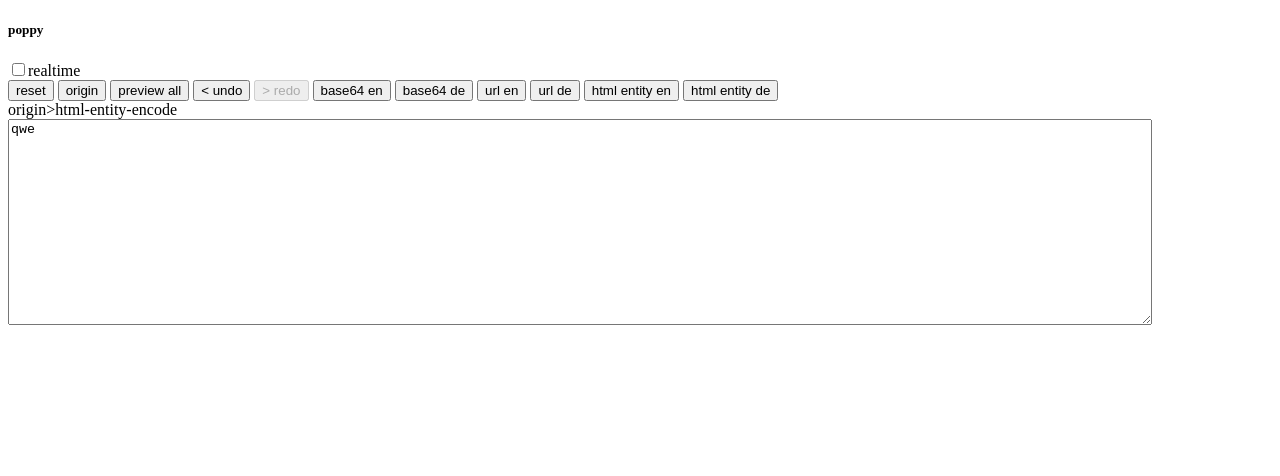
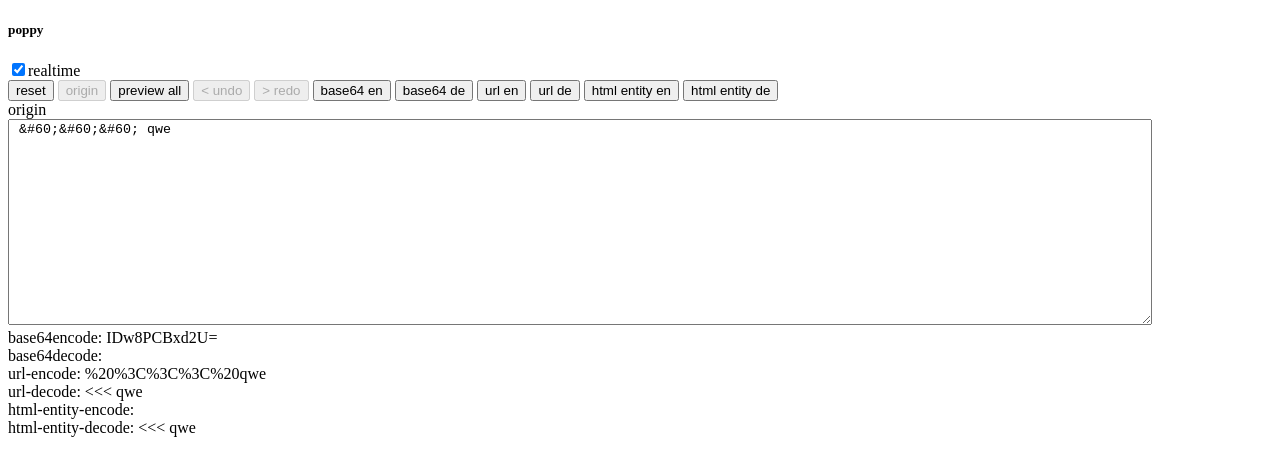
Before and after one commit to atumate/poppy, a plain HTML site: page index.html in a window 1280 px wide. Both pictures are taken after a click on the button "html entity en". Drawn offline with Linux system fonts and the light colour scheme.

Commit message:
w realtime

```diff
--- a/dist/js/main.js
+++ b/dist/js/main.js
@@ -15,9 +15,10 @@ $(document).ready(function(){
 
 		if(e.hasOwnProperty('originalEvent')){
 			stack_redo = [];
-			$("#div-preview-all").html('');
+			$("#btn-preview-all").click();
 
-		}else{
+		}
+		else{
 			stack_undo = [];
 		}
 
@@ -105,9 +106,8 @@ $(document).ready(function(){
 
 
 	$("#btn-preview-all").click(function() {
-		var tricks=[]
+		var tricks=[];
 		$(".btn-trick").each(function() {
-
 			tricks.push(this.id);
 		});
 		console.log(tricks);
@@ -130,13 +130,18 @@ $(document).ready(function(){
 				temp=$('#play').val();
 			}
 
+
+
+			if (tricks[i]=='html-entity-encode') {
+				temp ='<span class="tip">Need manually!</span>';
+			}
+
+			html_build = html_build +'<div>' +tricks[i] +': '+ temp+'</div>';
+
 			$('#play').val(origin_val);
-			html_build = html_build +'<div>' +tricks[i] +': '+ temp+'</div>';
 		}
 
 		$("#div-preview-all").html(html_build);
-
-
 
 	});
 
@@ -146,18 +151,18 @@ $(document).ready(function(){
 		}
 	});
 
+
+
+	$('#sw-realtime').change(function(){
+		if($(this).is(':checked')) {
+			$("#btn-preview-all").click();
+		}
+	});
+
 	$('#play').on('input',function (e) {
-
 		if($("#sw-realtime").is(':checked')){
 			$("#btn-preview-all").click();
 		}
-		else{
-
-		}
-
-
-
-
 	});
 
 
--- a/index.html
+++ b/index.html
@@ -11,7 +11,7 @@
 <body>
 
 	<h5>poppy</h5>
-	<input type="checkbox" id="sw-realtime" name="_" value="_" >realtime
+	<input type="checkbox" id="sw-realtime" name="_" value="_" checked="true">realtime
 
 	<div>
 		<button class="btn" id="btn-fake" style="display: none;"> fake </button>
@@ -54,7 +54,7 @@
 	</div>
 
 	<div>
-		<textarea id="play" placeholder="Paste string here">qwe</textarea>
+		<textarea id="play" placeholder="Paste string here"> <<< qwe</textarea>
 	</div>
 
 	<div id="div-preview-all"></div>
```
